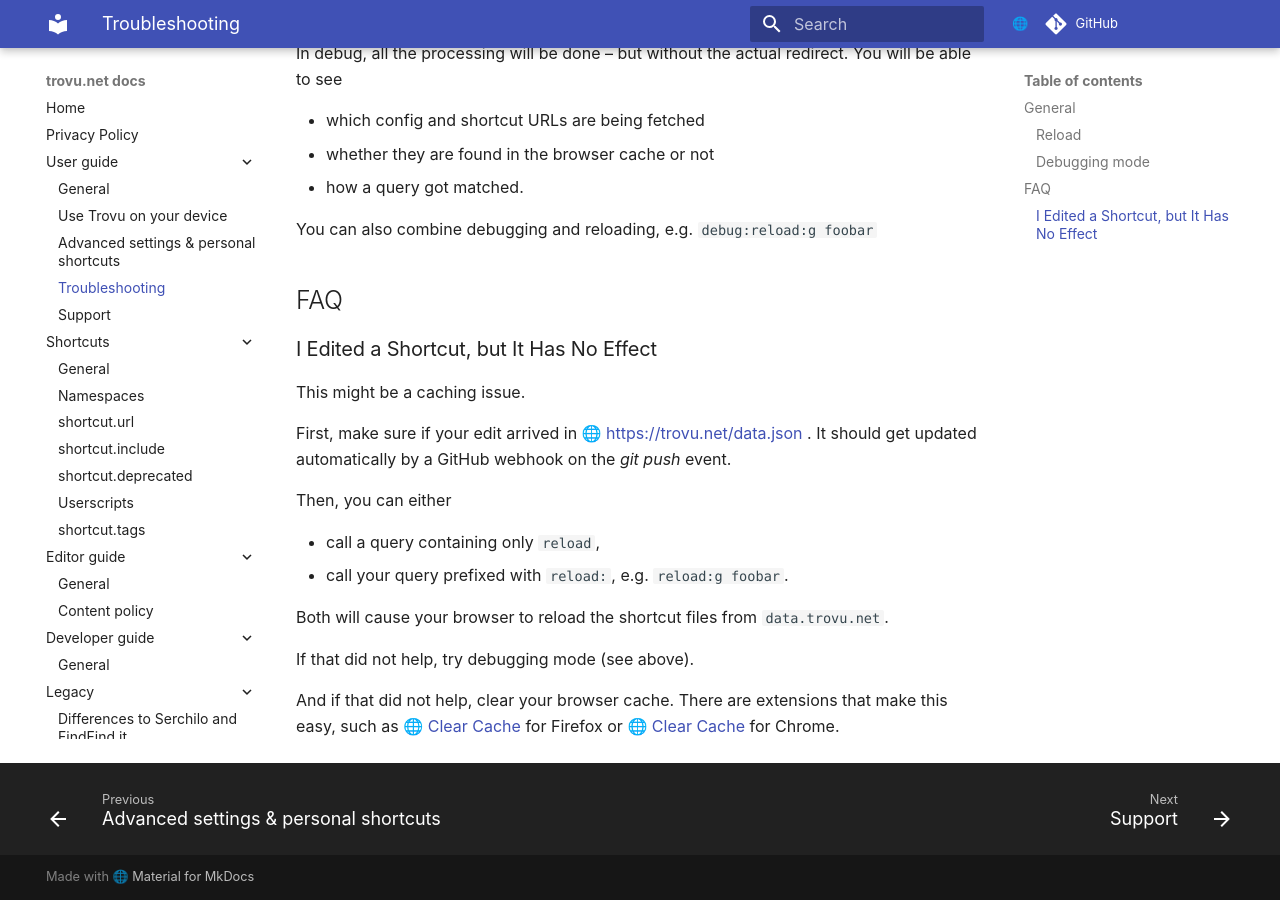
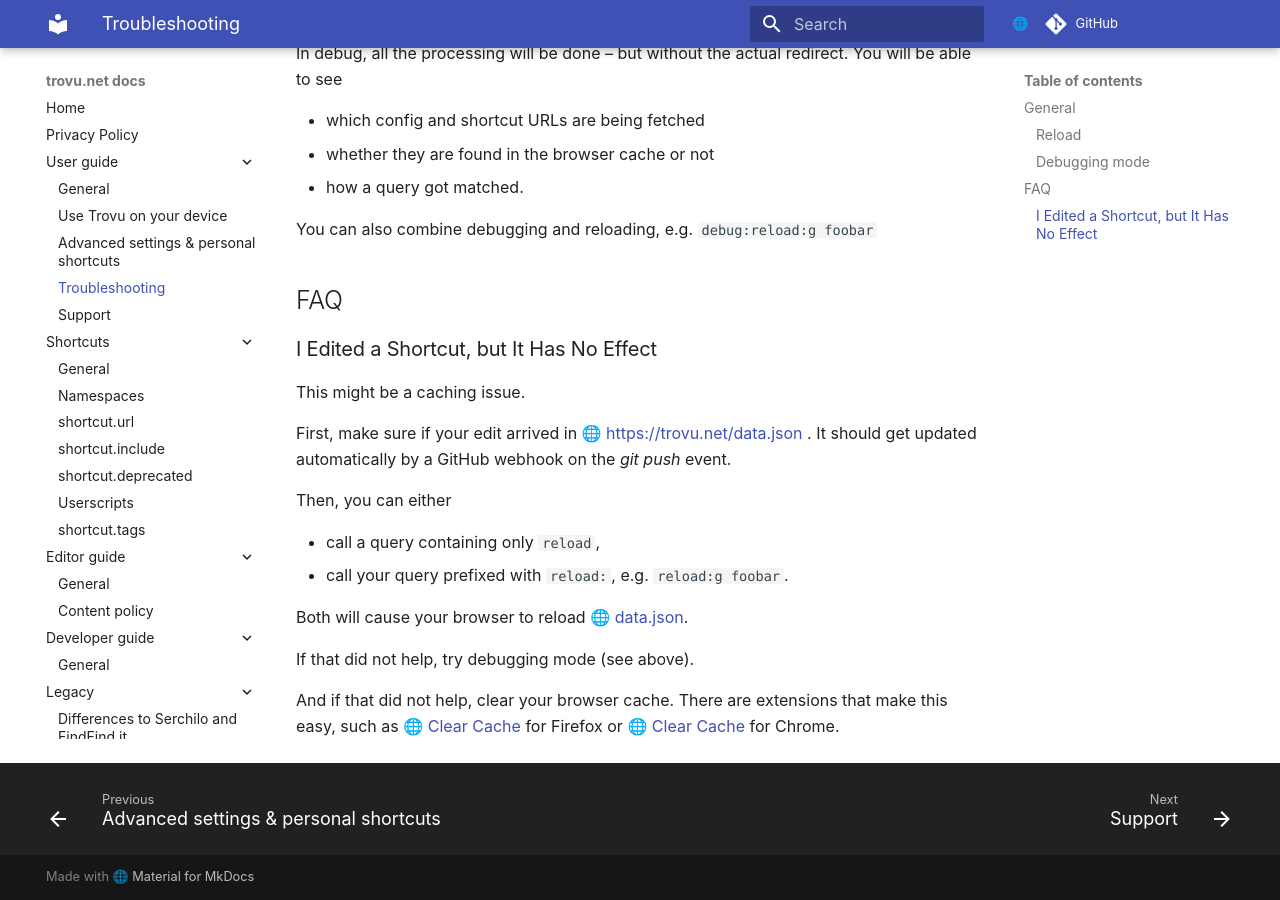
Before and after one commit to trovu/trovu, an MkDocs documentation site: the page built from docs/users/troubleshooting.md, in a window 1280 px wide and 900 px high, scrolled down 632 px. Built offline with MkDocs 1.6.1 and Material for MkDocs 9.7.7, drawn with Linux system fonts in a browser that asks for light colours; comment, search, counter and statistics services are not loaded.

Commit message:
Fix: data.json.

```diff
--- a/docs/users/troubleshooting.md
+++ b/docs/users/troubleshooting.md
@@ -40,7 +40,7 @@
 - call a query containing only `reload`,
 - call your query prefixed with `reload:`, e.g. `reload:g foobar`.
 
-Both will cause your browser to reload the shortcut files from `data.trovu.net`.
+Both will cause your browser to reload [data.json](https://trovu.net/data.json).
 
 If that did not help, try debugging mode (see above).
 
```
